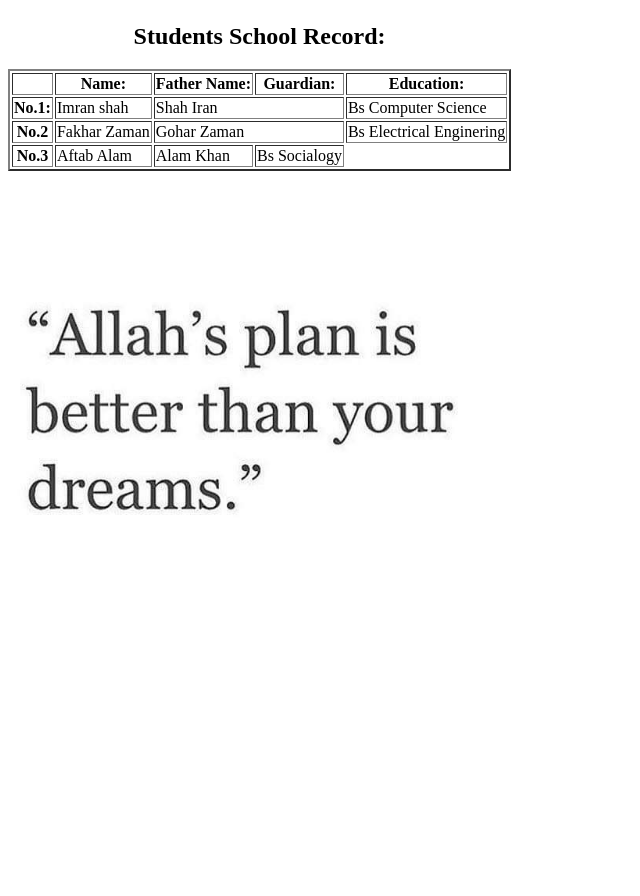
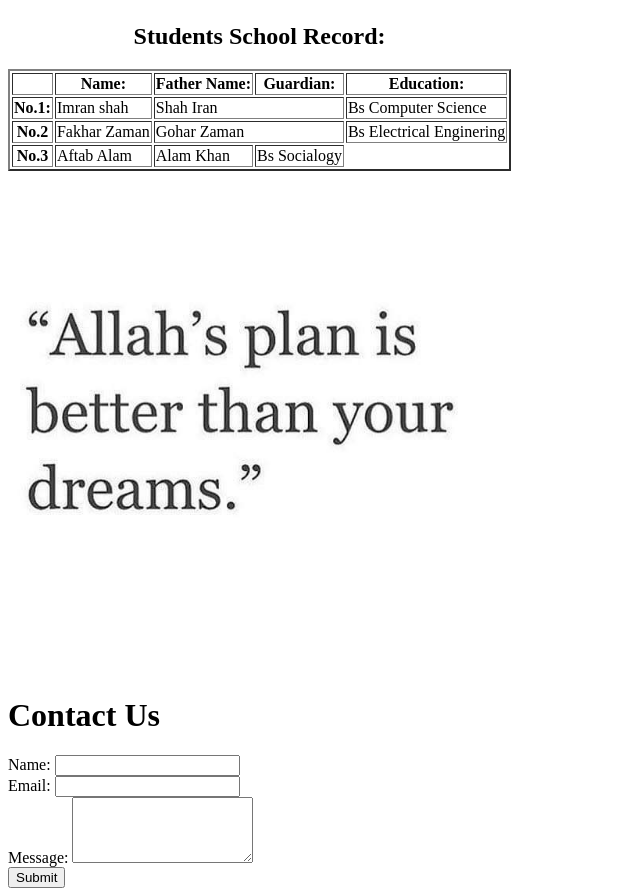
Before and after one commit to imranshahbkuc/myFirstRepo, a plain HTML site: page About Me.html in a window 1280 px wide. Shown: the part 232-1128 px from the top of the page, without its empty margins (0-640 px from the left). Before the commit the page ends 915 px from the top, so only its background shows below. Drawn offline with Linux system fonts and the light colour scheme.

Commit message:
update new files

```diff
--- a/About Me.html
+++ b/About Me.html
@@ -58,5 +58,20 @@
       </tbody>
     </table>
     <img src="images/Allah.jpg" alt="Beautiful Quote" width="500px" />
+
+    <!-- Contct me form -->
+    <h1>Contact Us</h1>
+    <form action="#" method="post">
+      <label for="name">Name:</label>
+      <input type="text" id="name" name="name" required />
+      <br />
+      <label for="email">Email:</label>
+      <input type="email" id="email" name="email" required />
+      <br />
+      <label for="message">Message:</label>
+      <textarea id="message" name="message" rows="4" required></textarea>
+      <br />
+      <button type="submit">Submit</button>
+    </form>
   </body>
 </html>
```
